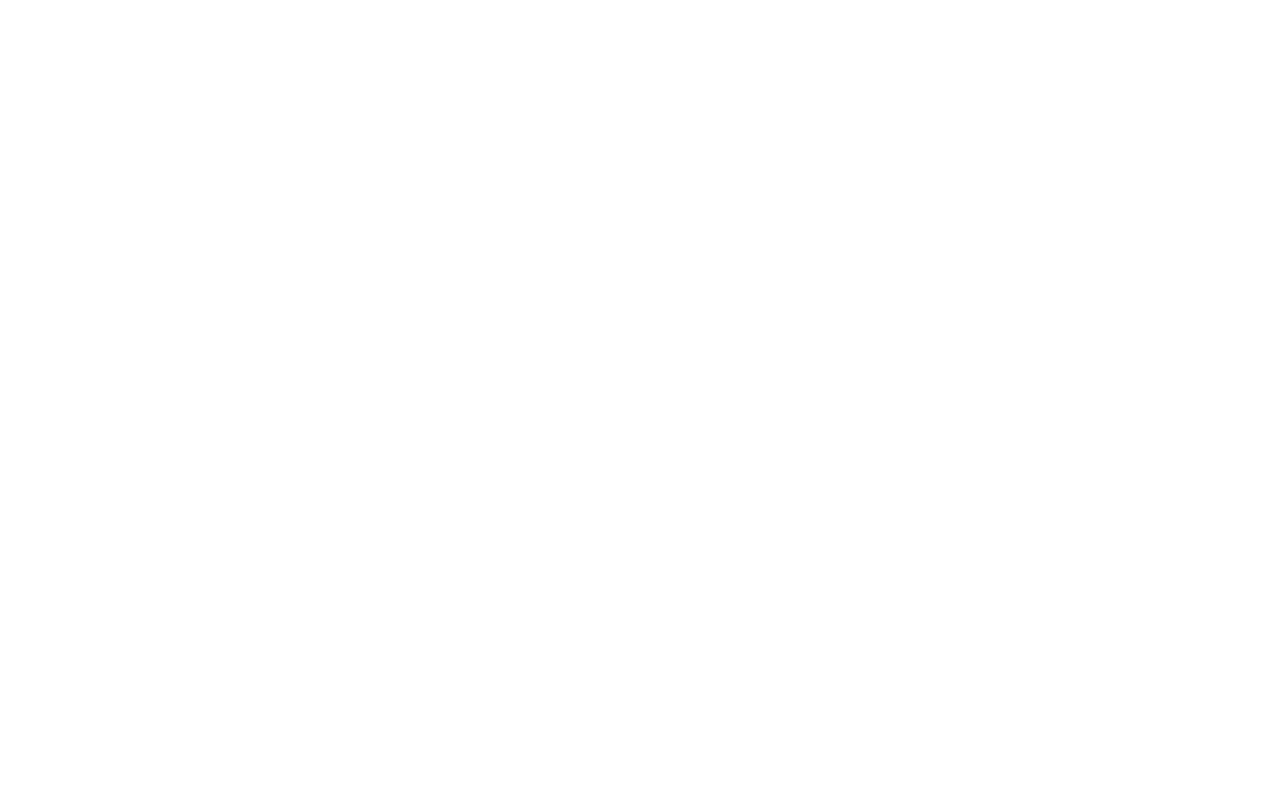
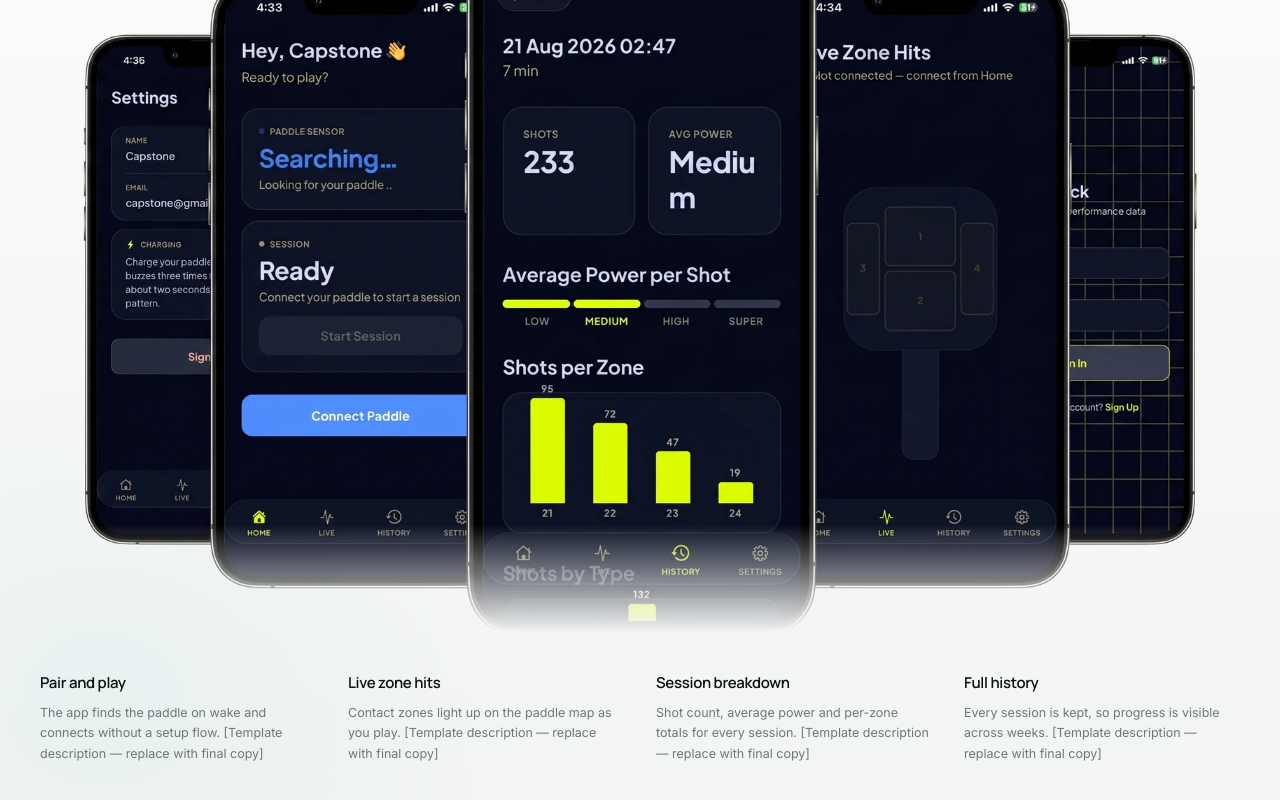
Before and after one commit to PaddlePal/PaddlePal-LandingPage-II, a React (Vite) app: page / in a window 1280 px wide. Shown: the part 4137-4937 px from the top of the page. Before the commit the page ends 3735 px from the top, so only its background shows below. Built offline with nearby package versions, Linux system fonts and the light colour scheme.

Commit message:
app section

```diff
--- a/src/App.tsx
+++ b/src/App.tsx
@@ -1,3 +1,4 @@
+import AppSection from './sections/AppSection'
 import Features from './sections/Features'
 import Hero from './sections/Hero'
 import Technology from './sections/Technology'
@@ -8,6 +9,7 @@
       <Hero />
       <Features />
       <Technology />
+      <AppSection />
     </main>
   )
 }
--- a/src/index.css
+++ b/src/index.css
@@ -132,6 +132,22 @@
     linear-gradient(to bottom, #f3f5f4 0%, #ffffff 34%, #ffffff 100%);
 }
 
+/* ---- App section -------------------------------------------------------- */
+
+.app-wash {
+  background:
+    radial-gradient(38% 32% at 82% 6%, rgba(2, 101, 197, 0.06), transparent 72%),
+    radial-gradient(42% 34% at 8% 84%, rgba(22, 160, 165, 0.05), transparent 74%),
+    linear-gradient(to bottom, #ffffff 0%, #f6f7f7 58%, #f2f4f3 100%);
+}
+
+/* The mockup render is cropped part-way down the phones; fading the last of it
+   turns that hard cut into the page rather than a visible edge. */
+.app-mockup-fade {
+  -webkit-mask-image: linear-gradient(to bottom, #000 84%, transparent 99%);
+  mask-image: linear-gradient(to bottom, #000 84%, transparent 99%);
+}
+
 /* Scroll-triggered counterpart to `.rise` — driven by data-visible from
    useInView, so below-the-fold content animates when it is reached. */
 .reveal {
--- /dev/null
+++ b/src/sections/AppSection.tsx
@@ -0,0 +1,83 @@
+import appmockup from '../assets/appmockup.webp'
+import { useInView } from '../hooks/useInView'
+
+/* Minor supporting details. Copy is placeholder — replace with final wording. */
+const details = [
+  {
+    title: 'Pair and play',
+    body: 'The app finds the paddle on wake and connects without a setup flow. [Template description — replace with final copy]',
+  },
+  {
+    title: 'Live zone hits',
+    body: 'Contact zones light up on the paddle map as you play. [Template description — replace with final copy]',
+  },
+  {
+    title: 'Session breakdown',
+    body: 'Shot count, average power and per-zone totals for every session. [Template description — replace with final copy]',
+  },
+  {
+    title: 'Full history',
+    body: 'Every session is kept, so progress is visible across weeks. [Template description — replace with final copy]',
+  },
+]
+
+export default function AppSection() {
+  const { ref, inView } = useInView<HTMLElement>()
+
+  return (
+    <section
+      id="app"
+      ref={ref}
+      className="app-wash relative isolate overflow-hidden py-24 sm:py-28 lg:py-36"
+    >
+      <div className="relative z-10 mx-auto max-w-[1500px] px-6 sm:px-10">
+        {/* --- header ---------------------------------------------------- */}
+        <div className="grid grid-cols-1 gap-x-6 gap-y-8 lg:grid-cols-12">
+          <h2
+            className="reveal font-display text-[clamp(1.75rem,3.5vw,3rem)] leading-[1.08] font-medium tracking-[-0.04em] text-balance text-ink text-center lg:col-span-8 lg:col-start-3" data-visible={inView}
+            style={{ transitionDelay: '80ms' }}
+          >
+            The whole session,
+            <br className="hidden sm:block" /> waiting when you walk off.
+          </h2>
+        </div>
+
+        {/* --- mockup ---------------------------------------------------- */}
+        <div
+          className="reveal -mx-6 mt-16 overflow-x-auto px-6 sm:mx-auto sm:w-full sm:max-w-[1120px] sm:overflow-visible sm:px-0 lg:mt-20"
+          data-visible={inView}
+          style={{ transitionDelay: '240ms' }}
+        >
+          <img
+            src={appmockup}
+            alt="Five screens of the PaddlePal companion app: settings, paddle pairing, a session breakdown with shot counts and per-zone totals, live zone hits, and sign in"
+            width={1600}
+            height={1031}
+            loading="lazy"
+            /* the render is cropped mid-phone, so dissolve the cut into the page */
+            className="app-mockup-fade w-[620px] max-w-none sm:w-full"
+          />
+        </div>
+
+        {/* --- minor details --------------------------------------------- */}
+        <div className="mt-2 grid grid-cols-1 gap-x-8 gap-y-9 sm:grid-cols-2 lg:mt-8 lg:grid-cols-4">
+          {details.map(({ title, body }, i) => (
+            <div
+              key={title}
+              className="reveal"
+              data-visible={inView}
+              style={{ transitionDelay: `${320 + i * 70}ms` }}
+            >
+              <p className="font-display text-[15px] font-semibold tracking-[-0.02em] text-ink">
+                {title}
+              </p>
+              <p className="mt-2 text-[12.5px] leading-[1.65] text-ink-faint">
+                {body}
+              </p>
+            </div>
+          ))}
+        </div>
+      </div>
+    </section>
+  )
+}
```
Also changed, not shown: src/assets/appmockup.webp (added).
